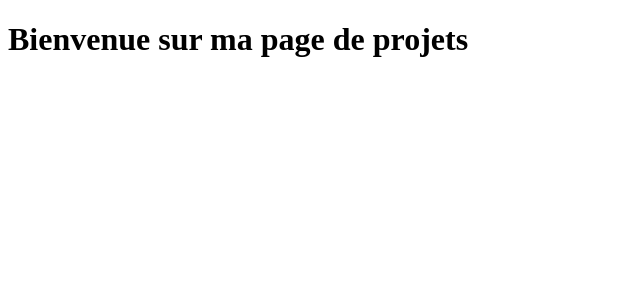
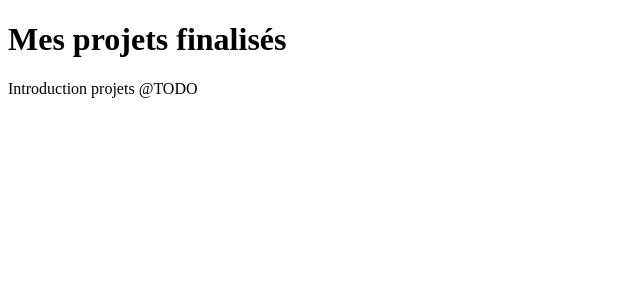
Before and after one commit to JeremyDarbellay/projet_8_openclassrooms, a Next.js app: page /projet_8_openclassrooms/projets in a window 1280 px wide. Shown: the top 300 px of the page, without its empty margins (0-640 px from the left). Built offline with nearby package versions, Linux system fonts and the light colour scheme.

Commit message:
transformation de la page de projets en jsx plutôt qu'mdx

```diff
--- /dev/null
+++ b/src/pages/projets/index.jsx
@@ -0,0 +1,10 @@
+export default function Projets() {
+
+    return (
+        <>
+            <h1> Mes projets finalisés </h1>
+            <p>Introduction projets @TODO</p>
+
+        </>
+    )
+}
--- a/src/pages/projets/index.mdx
+++ /dev/null
@@ -1 +0,0 @@
-# Bienvenue sur ma page de projets
```
